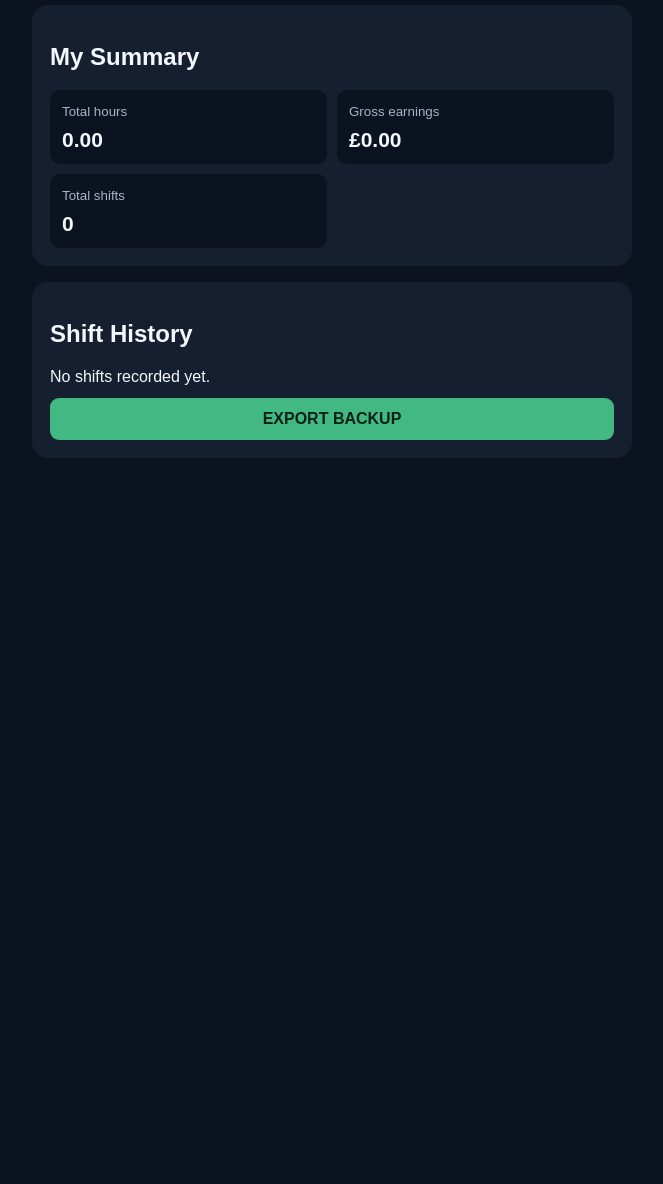
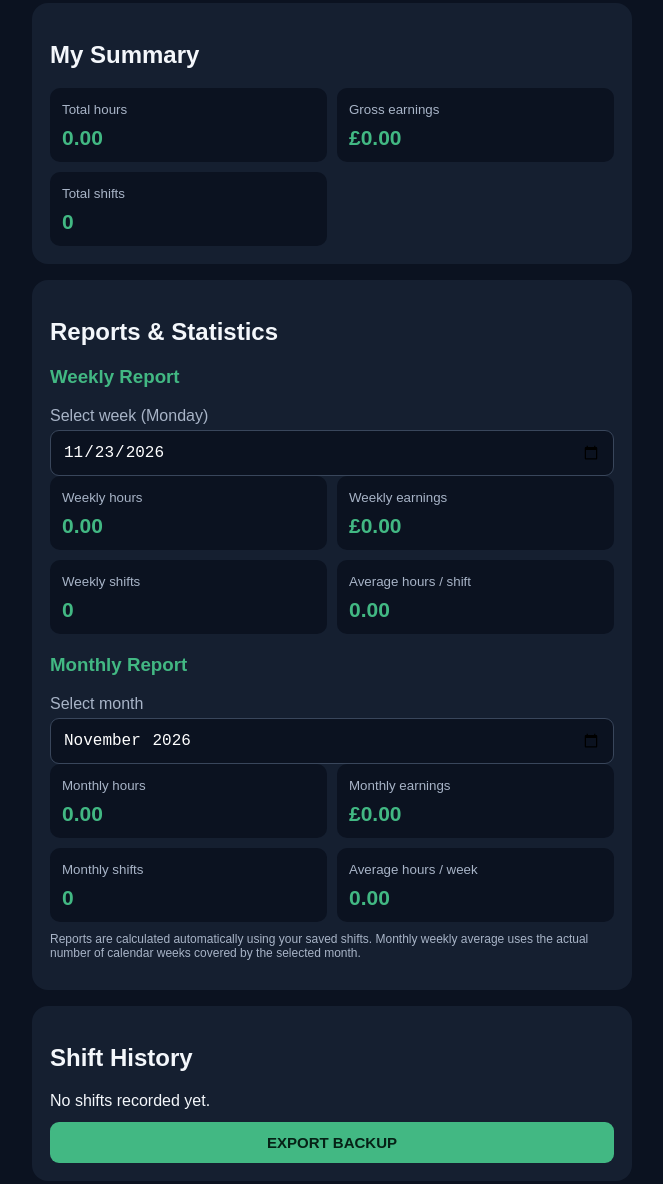
Before and after one commit to cantor86/my-work-hours, a plain HTML site: page index.html in a window 1280 px wide. Shown: the part 2447-3631 px from the top of the page, without its empty margins (308-971 px from the left). Before the commit the page ends 2937 px from the top, so only its background shows below. Drawn offline with Linux system fonts and the light colour scheme.

Commit message:
Refactor index.html for improved structure and functionality
Refactor HTML and JavaScript for better readability and functionality. Update styles, improve event handling, and enhance reports.

```diff
--- a/index.html
+++ b/index.html
@@ -11,34 +11,160 @@
 
 <style>
 *{box-sizing:border-box}
-body{margin:0;padding:16px;background:#0b1220;color:#f4f7fb;font-family:Arial,sans-serif}
+
+body{
+ margin:0;
+ padding:16px;
+ background:#0b1220;
+ color:#f4f7fb;
+ font-family:Arial,sans-serif;
+}
+
 main{max-width:600px;margin:auto}
 h1{color:#42b883}
-.card{background:#151f30;padding:18px;border-radius:16px;margin:16px 0}
-label{display:block;color:#a8b4c7;margin:12px 0 5px}
-input{width:100%;padding:12px;border-radius:9px;border:1px solid #39465b;background:#0b1220;color:white;font-size:16px}
-button{padding:12px;border:0;border-radius:9px;background:#42b883;color:#062116;font-weight:bold;font-size:16px;margin-top:12px;width:100%}
-.delete{background:#713b46;color:white;width:auto;margin:0}
-.edit{background:#3478b8;color:white;width:auto;margin:0}
-.actions{display:flex;gap:6px;flex-shrink:0}
-.entry{border-top:1px solid #39465b;padding:12px 0;display:flex;justify-content:space-between;align-items:center;gap:8px}
+
+.card{
+ background:#151f30;
+ padding:18px;
+ border-radius:16px;
+ margin:16px 0;
+}
+
+label{
+ display:block;
+ color:#a8b4c7;
+ margin:12px 0 5px;
+}
+
+input{
+ width:100%;
+ padding:12px;
+ border-radius:9px;
+ border:1px solid #39465b;
+ background:#0b1220;
+ color:white;
+ font-size:16px;
+}
+
+button{
+ padding:12px;
+ border:0;
+ border-radius:9px;
+ background:#42b883;
+ color:#062116;
+ font-weight:bold;
+ font-size:15px;
+ margin-top:12px;
+ width:100%;
+}
+
+.delete{
+ background:#713b46;
+ color:white;
+ width:auto;
+ margin:0;
+}
+
+.edit{
+ background:#3478b8;
+ color:white;
+ width:auto;
+ margin:0;
+}
+
+.actions{
+ display:flex;
+ gap:6px;
+ flex-shrink:0;
+}
+
+.entry{
+ border-top:1px solid #39465b;
+ padding:12px 0;
+ display:flex;
+ justify-content:space-between;
+ align-items:center;
+ gap:8px;
+}
+
 small{color:#a8b4c7}
-.stats{display:grid;grid-template-columns:repeat(2,1fr);gap:10px}
-.stat{background:#0b1220;padding:12px;border-radius:10px}
-.stat strong{display:block;font-size:21px;margin-top:8px}
-.day{padding:12px 0;border-bottom:1px solid #39465b}
-.day-title{display:flex;justify-content:space-between;align-items:center;gap:10px}
+
+.stats{
+ display:grid;
+ grid-template-columns:repeat(2,1fr);
+ gap:10px;
+}
+
+.stat{
+ background:#0b1220;
+ padding:12px;
+ border-radius:10px;
+}
+
+.stat strong{
+ display:block;
+ font-size:21px;
+ margin-top:8px;
+ color:#42b883;
+}
+
+.day{
+ padding:12px 0;
+ border-bottom:1px solid #39465b;
+}
+
+.day-title{
+ display:flex;
+ justify-content:space-between;
+ align-items:center;
+ gap:10px;
+}
+
 .day-title b{color:#42b883}
-.day-fields{display:grid;grid-template-columns:1fr 1fr;gap:8px}
+
+.day-fields{
+ display:grid;
+ grid-template-columns:1fr 1fr;
+ gap:8px;
+}
+
 .day-fields label{font-size:13px}
-.day input[type="checkbox"]{width:20px;height:20px}
-.off-label{display:flex;align-items:center;gap:6px;margin:0;color:#a8b4c7}
+
+.day input[type="checkbox"]{
+ width:20px;
+ height:20px;
+}
+
+.off-label{
+ display:flex;
+ align-items:center;
+ gap:6px;
+ margin:0;
+ color:#a8b4c7;
+}
+
 .off-label input{width:18px}
+
 .disabled{opacity:.35}
+
+.report-heading{
+ color:#42b883;
+ margin-top:20px;
+}
+
+.report-note{
+ color:#a8b4c7;
+ font-size:12px;
+ margin-top:10px;
+}
+
 @media(max-width:380px){
  .entry{align-items:flex-start}
  .actions{flex-direction:column}
- .actions button{font-size:13px;padding:9px}
+ .actions button{
+  font-size:12px;
+  padding:9px;
+ }
 }
 </style>
 </head>
@@ -48,6 +174,8 @@ small{color:#a8b4c7}
 
 <h1>My Work Hours</h1>
 <p>Track your shifts and earnings</p>
+
+<!-- WEEKLY PLANNER -->
 
 <div class="card">
 <h2>Weekly Shift Planner</h2>
@@ -59,6 +187,8 @@ small{color:#a8b4c7}
 
 <button onclick="saveWeek()">SAVE WEEK</button>
 </div>
+
+<!-- ADD SHIFT -->
 
 <div class="card">
 <h2>Add a shift</h2>
@@ -81,10 +211,13 @@ small{color:#a8b4c7}
 <button onclick="addShift()">ADD SHIFT</button>
 </div>
 
+<!-- MAIN SUMMARY -->
+
 <div class="card">
 <h2>My Summary</h2>
 
 <div class="stats">
+
 <div class="stat">
 <small>Total hours</small>
 <strong id="hours">0.00</strong>
@@ -99,23 +232,107 @@ small{color:#a8b4c7}
 <small>Total shifts</small>
 <strong id="count">0</strong>
 </div>
+
 </div>
 </div>
 
+<!-- REPORTS -->
+
 <div class="card">
+
+<h2>Reports & Statistics</h2>
+
+<h3 class="report-heading">Weekly Report</h3>
+
+<label>Select week (Monday)</label>
+<input id="reportWeek" type="date">
+
+<div class="stats">
+
+<div class="stat">
+<small>Weekly hours</small>
+<strong id="weeklyHours">0.00</strong>
+</div>
+
+<div class="stat">
+<small>Weekly earnings</small>
+<strong id="weeklyPay">£0.00</strong>
+</div>
+
+<div class="stat">
+<small>Weekly shifts</small>
+<strong id="weeklyCount">0</strong>
+</div>
+
+<div class="stat">
+<small>Average hours / shift</small>
+<strong id="weeklyAverage">0.00</strong>
+</div>
+
+</div>
+
+<h3 class="report-heading">Monthly Report</h3>
+
+<label>Select month</label>
+<input id="reportMonth" type="month">
+
+<div class="stats">
+
+<div class="stat">
+<small>Monthly hours</small>
+<strong id="monthlyHours">0.00</strong>
+</div>
+
+<div class="stat">
+<small>Monthly earnings</small>
+<strong id="monthlyPay">£0.00</strong>
+</div>
+
+<div class="stat">
+<small>Monthly shifts</small>
+<strong id="monthlyCount">0</strong>
+</div>
+
+<div class="stat">
+<small>Average hours / week</small>
+<strong id="monthlyAverage">0.00</strong>
+</div>
+
+</div>
+
+<p class="report-note">
+Reports are calculated automatically using your saved shifts.
+Monthly weekly average uses the actual number of calendar weeks covered by the selected month.
+</p>
+
+</div>
+
+<!-- SHIFT HISTORY -->
+
+<div class="card">
+
 <h2>Shift History</h2>
+
 <div id="history"></div>
+
 <button onclick="backup()">EXPORT BACKUP</button>
+
 </div>
 
 </main>
 
 <script>
 
+/* LOAD SAVED DATA */
+
 let shifts=JSON.parse(localStorage.getItem("myShifts")||"[]");
 
+/* DATE FUNCTIONS */
+
 function localDate(d){
- return d.getFullYear()+"-"+String(d.getMonth()+1).padStart(2,"0")+"-"+String(d.getDate()).padStart(2,"0");
+ return d.getFullYear()+"-"+
+ String(d.getMonth()+1).padStart(2,"0")+"-"+
+ String(d.getDate()).padStart(2,"0");
 }
 
 function mondayOf(d){
@@ -130,20 +347,40 @@ function dateFromMonday(value,offset){
  return localDate(d);
 }
 
+function validDate(d){
+ if(!/^\d{4}-\d{2}-\d{2}$/.test(d))return false;
+ let x=new Date(d+"T12:00:00");
+ return !isNaN(x.getTime())&&localDate(x)===d;
+}
+
+function validTime(t){
+ if(!/^\d{2}:\d{2}$/.test(t))return false;
+ let [h,m]=t.split(":").map(Number);
+ return h>=0&&h<=23&&m>=0&&m<=59;
+}
+
+/* INITIAL DATES */
+
 let today=new Date();
+let todayString=localDate(today);
+let currentMonday=localDate(mondayOf(today));
 
-document.getElementById("date").value=localDate(today);
-document.getElementById("weekStart").value=localDate(mondayOf(today));
+document.getElementById("date").value=todayString;
+document.getElementById("weekStart").value=currentMonday;
+document.getElementById("reportWeek").value=currentMonday;
+document.getElementById("reportMonth").value=todayString.substring(0,7);
 
 const dayNames=[
  "Monday","Tuesday","Wednesday","Thursday",
  "Friday","Saturday","Sunday"
 ];
 
+/* WEEKLY PLANNER */
+
 function buildWeek(){
 
  let monday=document.getElementById("weekStart").value;
- if(!monday)return;
+ if(!validDate(monday))return;
 
  let container=document.getElementById("weekDays");
  container.innerHTML="";
@@ -158,7 +395,8 @@ function buildWeek(){
    <div class="day-title">
     <b>${name} · ${date}</b>
     <label class="off-label">
-     <input type="checkbox" id="off${i}" onchange="toggleDay(${i})">
+     <input type="checkbox" id="off${i}"
+      onchange="toggleDay(${i})">
      DAY OFF
     </label>
    </div>
@@ -195,14 +433,19 @@ function toggleDay(i){
  });
 }
 
-document.getElementById("weekStart").addEventListener("change",buildWeek);
+document.getElementById("weekStart")
+ .addEventListener("change",buildWeek);
 
 buildWeek();
+
+/* SAVE DATA */
 
 function save(){
  localStorage.setItem("myShifts",JSON.stringify(shifts));
  render();
 }
+
+/* HOURS CALCULATION */
 
 function duration(start,end,br){
 
@@ -216,29 +459,25 @@ function duration(start,end,br){
  return m-br;
 }
 
-function validTime(t){
- if(!/^\d{2}:\d{2}$/.test(t))return false;
- let [h,m]=t.split(":").map(Number);
- return h>=0&&h<=23&&m>=0&&m<=59;
+function hours(s){
+ return duration(s.start,s.end,Number(s.br))/60;
 }
 
-function validDate(d){
- if(!/^\d{4}-\d{2}-\d{2}$/.test(d))return false;
- let x=new Date(d+"T12:00:00");
- return !isNaN(x.getTime())&&localDate(x)===d;
-}
+/* ADD SHIFT */
 
 function addShift(){
 
  let date=document.getElementById("date").value;
  let start=document.getElementById("start").value;
  let end=document.getElementById("end").value;
- let br=Number(document.getElementById("break").value);
- let rate=Number(document.getElementById("rate").value);
+ let brText=document.getElementById("break").value;
+ let rateText=document.getElementById("rate").value;
+
+ let br=Number(brText);
+ let rate=Number(rateText);
 
  if(!validDate(date)||!validTime(start)||!validTime(end)||
-    document.getElementById("break").value===""||
-    document.getElementById("rate").value===""||
+    brText===""||rateText===""||
     !Number.isFinite(br)||!Number.isFinite(rate)||
     br<0||rate<0){
   alert("Please complete all fields correctly.");
@@ -260,12 +499,16 @@ function addShift(){
  alert("Shift saved!");
 }
 
+/* SAVE WEEK */
+
 function saveWeek(){
 
  let monday=document.getElementById("weekStart").value;
- let rate=Number(document.getElementById("rate").value);
+ let rateText=document.getElementById("rate").value;
+ let rate=Number(rateText);
 
- if(!validDate(monday)||!Number.isFinite(rate)||rate<0){
+ if(!validDate(monday)||rateText===""||
+    !Number.isFinite(rate)||rate<0){
   alert("Please enter a valid week and hourly rate.");
   return;
  }
@@ -280,14 +523,15 @@ function saveWeek(){
   let date=dateFromMonday(monday,i);
   let start=document.getElementById("start"+i).value;
   let end=document.getElementById("end"+i).value;
-  let br=Number(document.getElementById("break"+i).value);
+  let brText=document.getElementById("break"+i).value;
+  let br=Number(brText);
 
   if(!validTime(start)||!validTime(end)||
-     document.getElementById("break"+i).value===""||
-     !Number.isFinite(br)||br<0||
-     duration(start,end,br)<=0){
+     brText===""||!Number.isFinite(br)||
+     br<0||duration(start,end,br)<=0){
 
-   alert("Please check the times and breaks for "+dayNames[i]+". Use DAY OFF if you are not working.");
+   alert("Please check the times and breaks for "+
+    dayNames[i]+". Use DAY OFF if you are not working.");
    return;
   }
 
@@ -315,7 +559,7 @@ function saveWeek(){
  (skipped?" "+skipped+" existing date(s) skipped to avoid duplicates.":""));
 }
 
-/* EDIT EXISTING SHIFT */
+/* EDIT SHIFT */
 
 function editShift(id){
 
@@ -350,7 +594,6 @@ function editShift(id){
  }
 
  let index=shifts.findIndex(x=>x.id===id);
-
  if(index===-1)return;
 
  shifts[index]={
@@ -363,11 +606,123 @@ function editShift(id){
  alert("Shift updated successfully!");
 }
 
-/* CALCULATE AND DISPLAY TOTALS */
+/* DELETE SHIFT */
 
-function hours(s){
- return duration(s.start,s.end,s.br)/60;
+function deleteShift(id){
+
+ if(!confirm("Delete this shift?"))return;
+
+ shifts=shifts.filter(x=>x.id!==id);
+
+ save();
 }
+
+/* WEEKLY REPORT */
+
+function weeklyReport(){
+
+ let monday=document.getElementById("reportWeek").value;
+
+ if(!validDate(monday))return;
+
+ let start=mondayOf(new Date(monday+"T12:00:00"));
+ let first=localDate(start);
+
+ let end=new Date(start);
+ end.setDate(end.getDate()+7);
+
+ let endString=localDate(end);
+
+ let selected=shifts.filter(s=>
+  s.date>=first&&s.date<endString
+ );
+
+ let total=0;
+ let pay=0;
+
+ selected.forEach(s=>{
+  let h=hours(s);
+  total+=h;
+  pay+=h*Number(s.rate);
+ });
+
+ document.getElementById("weeklyHours").textContent=
+  total.toFixed(2);
+
+ document.getElementById("weeklyPay").textContent=
+  "£"+pay.toFixed(2);
+
+ document.getElementById("weeklyCount").textContent=
+  selected.length;
+
+ document.getElementById("weeklyAverage").textContent=
+  (selected.length?total/selected.length:0).toFixed(2);
+}
+
+/* MONTHLY REPORT */
+
+function monthlyReport(){
+
+ let month=document.getElementById("reportMonth").value;
+
+ if(!/^\d{4}-\d{2}$/.test(month))return;
+
+ let parts=month.split("-").map(Number);
+ let year=parts[0];
+ let monthNumber=parts[1];
+
+ if(monthNumber<1||monthNumber>12)return;
+
+ let firstDate=new Date(year,monthNumber-1,1);
+ let nextMonth=new Date(year,monthNumber,1);
+
+ let first=localDate(firstDate);
+ let last=localDate(nextMonth);
+
+ let selected=shifts.filter(s=>
+  s.date>=first&&s.date<last
+ );
+
+ let total=0;
+ let pay=0;
+
+ selected.forEach(s=>{
+  let h=hours(s);
+  total+=h;
+  pay+=h*Number(s.rate);
+ });
+
+ let daysInMonth=new Date(year,monthNumber,0).getDate();
+
+ let firstWeek=mondayOf(firstDate);
+ let lastDay=new Date(year,monthNumber-1,daysInMonth);
+ let lastWeek=mondayOf(lastDay);
+
+ let calendarWeeks=
+  Math.round((lastWeek-firstWeek)/(7*24*60*60*1000))+1;
+
+ document.getElementById("monthlyHours").textContent=
+  total.toFixed(2);
+
+ document.getElementById("monthlyPay").textContent=
+  "£"+pay.toFixed(2);
+
+ document.getElementById("monthlyCount").textContent=
+  selected.length;
+
+ document.getElementById("monthlyAverage").textContent=
+  (calendarWeeks?total/calendarWeeks:0).toFixed(2);
+}
+
+/* UPDATE ALL REPORTS */
+
+document.getElementById("reportWeek")
+ .addEventListener("change",weeklyReport);
+
+document.getElementById("reportMonth")
+ .addEventListener("change",monthlyReport);
+
+/* DISPLAY HISTORY AND TOTALS */
 
 function render(){
 
@@ -384,7 +739,7 @@ function render(){
   let h=hours(s);
 
   total+=h;
-  pay+=h*s.rate;
+  pay+=h*Number(s.rate);
 
   let row=document.createElement("div");
   row.className="entry";
@@ -397,7 +752,7 @@ function render(){
   let detail=document.createElement("small");
   detail.textContent=
    s.start+" - "+s.end+
-   " · "+s.br+" min break · £"+(h*s.rate).toFixed(2);
+   " · "+s.br+" min break · £"+(h*Number(s.rate)).toFixed(2);
 
   info.append(title,document.createElement("br"),detail);
 
@@ -409,24 +764,13 @@ function render(){
   edit.textContent="EDIT";
   edit.onclick=()=>editShift(s.id);
 
-  let btn=document.createElement("button");
-  btn.className="delete";
-  btn.textContent="DELETE";
+  let del=document.createElement("button");
+  del.className="delete";
+  del.textContent="DELETE";
+  del.onclick=()=>deleteShift(s.id);
 
-  btn.onclick=()=>{
-
-   if(confirm("Delete this shift?")){
-
-    shifts=shifts.filter(x=>x.id!==s.id);
-
-    save();
-   }
-  };
-
-  actions.append(edit,btn);
-
+  actions.append(edit,del);
   row.append(info,actions);
-
   box.append(row);
  });
 
@@ -434,12 +778,17 @@ function render(){
   box.textContent="No shifts recorded yet.";
  }
 
- document.getElementById("hours").textContent=total.toFixed(2);
+ document.getElementById("hours").textContent=
+  total.toFixed(2);
 
  document.getElementById("earnings").textContent=
   "£"+pay.toFixed(2);
 
- document.getElementById("count").textContent=shifts.length;
+ document.getElementById("count").textContent=
+  shifts.length;
+
+ weeklyReport();
+ monthlyReport();
 }
 
 /* EXPORT BACKUP */
@@ -459,8 +808,12 @@ function backup(){
 
  a.click();
 
- setTimeout(()=>URL.revokeObjectURL(url),1000);
+ setTimeout(()=>{
+  URL.revokeObjectURL(url);
+ },1000);
 }
+
+/* INITIAL DISPLAY */
 
 render();
 
```
